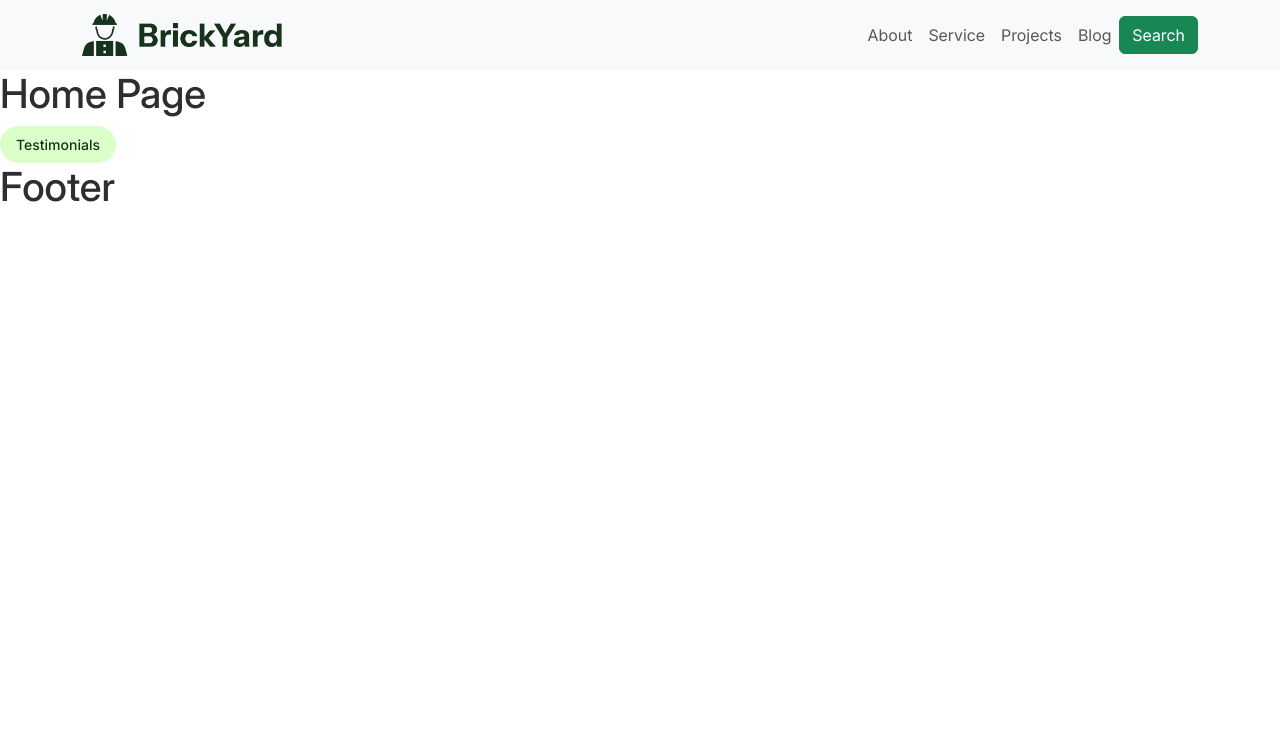
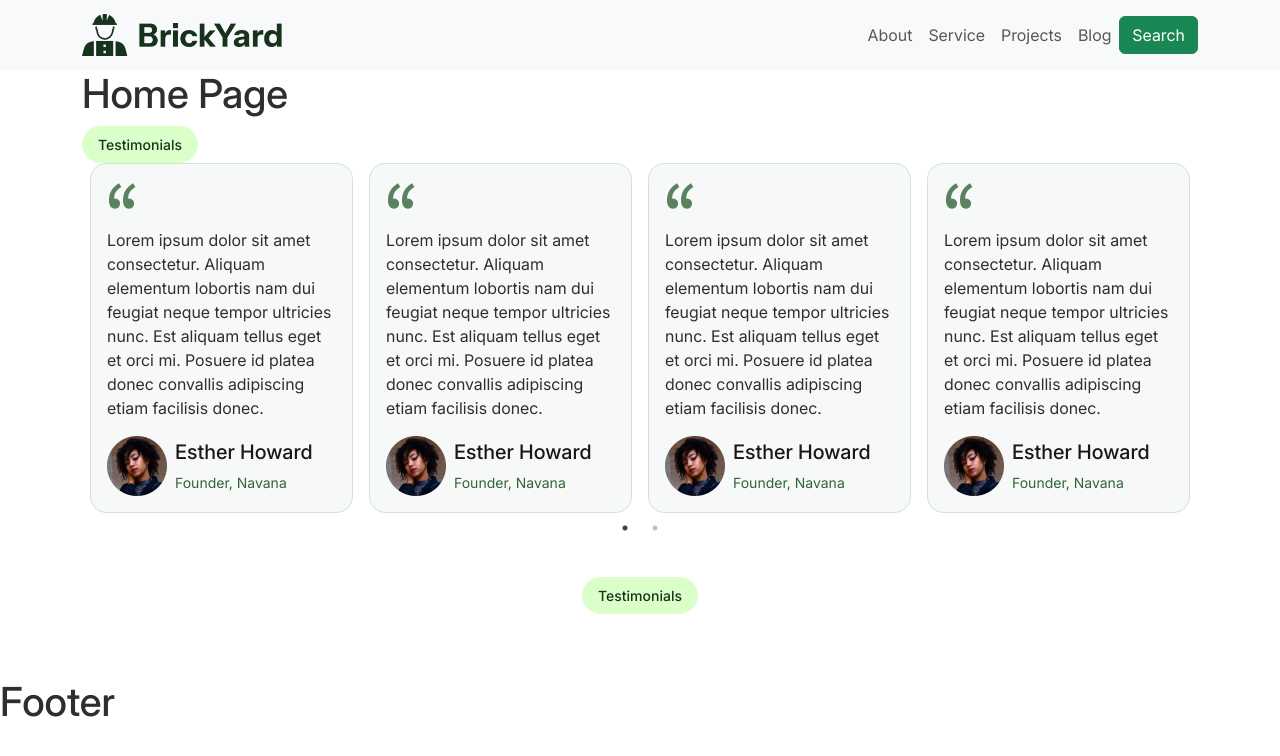
Before and after one commit to Ansari-Yasir-2004/brickyard_construction, a React (Create React App) app: page / in a window 1280 px wide. Shown: the top 756 px of the page. Built offline with nearby package versions, Linux system fonts and the light colour scheme.

Commit message:
Working commit

```diff
--- /dev/null
+++ b/src/components/PauseOnHover.js
@@ -0,0 +1,31 @@
+import React from "react";
+import Slider from "react-slick";
+
+function PauseOnHover({
+  dots,
+  infinite,
+  slidesToShow,
+  slidesToScroll,
+  autoplay,
+  autoplaySpeed,
+  arrows,
+  children,
+}) {
+  var settings = {
+    dots: dots,
+    infinite: infinite,
+    slidesToShow: slidesToShow,
+    slidesToScroll: slidesToScroll,
+    autoplay: autoplay,
+    autoplaySpeed: autoplaySpeed,
+    pauseOnHover: true,
+    arrows: arrows,
+  };
+  return (
+    <div className="slider-container">
+      <Slider {...settings}>{children}</Slider>
+    </div>
+  );
+}
+
+export default PauseOnHover;
--- /dev/null
+++ b/src/components/Testimonials.js
@@ -0,0 +1,14 @@
+import React from "react";
+import ContentHeadCapsul from "./ContentHeadCapsul";
+
+const Testimonials = () => {
+  return (
+    <section className="">
+      <div className="max-w-500 mx-auto text-center">
+        <ContentHeadCapsul>Testimonials</ContentHeadCapsul>
+      </div>
+    </section>
+  );
+};
+
+export default Testimonials;
--- a/src/index.css
+++ b/src/index.css
@@ -159,9 +159,21 @@
   font-size: 14px !important;
 }
 
+.border-light-silver {
+  border: 1px solid var(--light-silver) !important;
+}
+
+.max-w-500 {
+  max-width: 500px !important;
+}
+
 body {
   color: var(--dark-charcoal) !important;
   font-family: var(--font-inter-local) !important;
   font-size: 1rem !important;
   font-weight: 400 !important;
 }
+
+section {
+  padding: 4rem 5%;
+}
--- a/src/pages/Home.js
+++ b/src/pages/Home.js
@@ -1,11 +1,126 @@
 import React from "react";
 import ContentHeadCapsul from "../components/ContentHeadCapsul";
+import PauseOnHover from "../components/PauseOnHover";
+import { Container } from "react-bootstrap";
+import Quote from "../assets/images/webp/quote-img.webp";
+import CustomerImg1 from "../assets/images/webp/customer-img-1.webp";
+import Testimonials from "../components/Testimonials";
+
+const customerReview = [
+  {
+    id: 1,
+    customerReview:
+      "Lorem ipsum dolor sit amet consectetur. Aliquam elementum lobortis nam dui feugiat neque tempor ultricies nunc. Est aliquam tellus eget et orci mi. Posuere id platea donec convallis adipiscing etiam facilisis donec.",
+    customerImage: CustomerImg1,
+    customerName: "Esther Howard",
+    customerDesignation: "Founder, Navana",
+  },
+  {
+    id: 2,
+    customerReview:
+      "Lorem ipsum dolor sit amet consectetur. Aliquam elementum lobortis nam dui feugiat neque tempor ultricies nunc. Est aliquam tellus eget et orci mi. Posuere id platea donec convallis adipiscing etiam facilisis donec.",
+    customerImage: CustomerImg1,
+    customerName: "Esther Howard",
+    customerDesignation: "Founder, Navana",
+  },
+  {
+    id: 3,
+    customerReview:
+      "Lorem ipsum dolor sit amet consectetur. Aliquam elementum lobortis nam dui feugiat neque tempor ultricies nunc. Est aliquam tellus eget et orci mi. Posuere id platea donec convallis adipiscing etiam facilisis donec.",
+    customerImage: CustomerImg1,
+    customerName: "Esther Howard",
+    customerDesignation: "Founder, Navana",
+  },
+  {
+    id: 4,
+    customerReview:
+      "Lorem ipsum dolor sit amet consectetur. Aliquam elementum lobortis nam dui feugiat neque tempor ultricies nunc. Est aliquam tellus eget et orci mi. Posuere id platea donec convallis adipiscing etiam facilisis donec.",
+    customerImage: CustomerImg1,
+    customerName: "Esther Howard",
+    customerDesignation: "Founder, Navana",
+  },
+  {
+    id: 5,
+    customerReview:
+      "Lorem ipsum dolor sit amet consectetur. Aliquam elementum lobortis nam dui feugiat neque tempor ultricies nunc. Est aliquam tellus eget et orci mi. Posuere id platea donec convallis adipiscing etiam facilisis donec.",
+    customerImage: CustomerImg1,
+    customerName: "Esther Howard",
+    customerDesignation: "Founder, Navana",
+  },
+  {
+    id: 6,
+    customerReview:
+      "Lorem ipsum dolor sit amet consectetur. Aliquam elementum lobortis nam dui feugiat neque tempor ultricies nunc. Est aliquam tellus eget et orci mi. Posuere id platea donec convallis adipiscing etiam facilisis donec.",
+    customerImage: CustomerImg1,
+    customerName: "Esther Howard",
+    customerDesignation: "Founder, Navana",
+  },
+  {
+    id: 7,
+    customerReview:
+      "Lorem ipsum dolor sit amet consectetur. Aliquam elementum lobortis nam dui feugiat neque tempor ultricies nunc. Est aliquam tellus eget et orci mi. Posuere id platea donec convallis adipiscing etiam facilisis donec.",
+    customerImage: CustomerImg1,
+    customerName: "Esther Howard",
+    customerDesignation: "Founder, Navana",
+  },
+  {
+    id: 8,
+    customerReview:
+      "Lorem ipsum dolor sit amet consectetur. Aliquam elementum lobortis nam dui feugiat neque tempor ultricies nunc. Est aliquam tellus eget et orci mi. Posuere id platea donec convallis adipiscing etiam facilisis donec.",
+    customerImage: CustomerImg1,
+    customerName: "Esther Howard",
+    customerDesignation: "Founder, Navana",
+  },
+];
 
 const Home = () => {
   return (
     <div>
-      <div className="h1">Home Page</div>
-      <ContentHeadCapsul>Testimonials</ContentHeadCapsul>
+      <Container>
+        <div className="h1">Home Page</div>
+        <ContentHeadCapsul>Testimonials</ContentHeadCapsul>
+        <PauseOnHover
+          dots={true}
+          infinite={true}
+          slidesToShow={4}
+          slidesToScroll={4}
+          autoplay={true}
+          autoplaySpeed={2000}
+          arrows={false}
+        >
+          {customerReview.map((review) => (
+            <div key={review.id} className="col-sm12">
+              <div className="p-3 rounded-4 mx-2 border-light-silver bg-cultured">
+                <img
+                  src={Quote}
+                  width={"32px"}
+                  height={"32px"}
+                  alt="Quote image"
+                  className="mb-3"
+                />
+                <p className="">{review.customerReview}</p>
+                <div className="d-flex align-items-center">
+                  <img
+                    src={review.customerImage}
+                    width={"60px"}
+                    height={"60px"}
+                    alt="Customer Image"
+                  />
+                  <div className="ms-2">
+                    <h6 className="h5 text-eerie-black fw-600">
+                      {review.customerName}
+                    </h6>
+                    <p className="m-0 fs-14 text-deep-moss-green">
+                      {review.customerDesignation}
+                    </p>
+                  </div>
+                </div>
+              </div>
+            </div>
+          ))}
+        </PauseOnHover>
+      </Container>
+      <Testimonials />
     </div>
   );
 };
```
Also changed, not shown: src/assets/images/webp/customer-img-1.webp (added), src/assets/images/webp/quote-img.webp (added).
